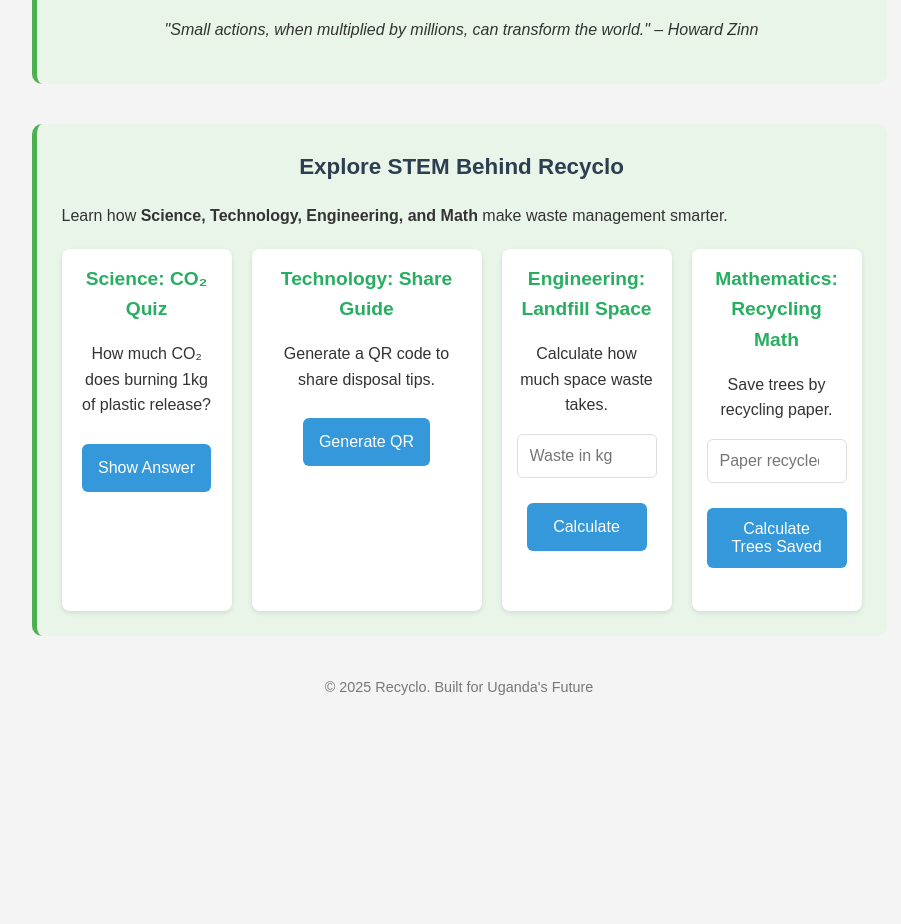
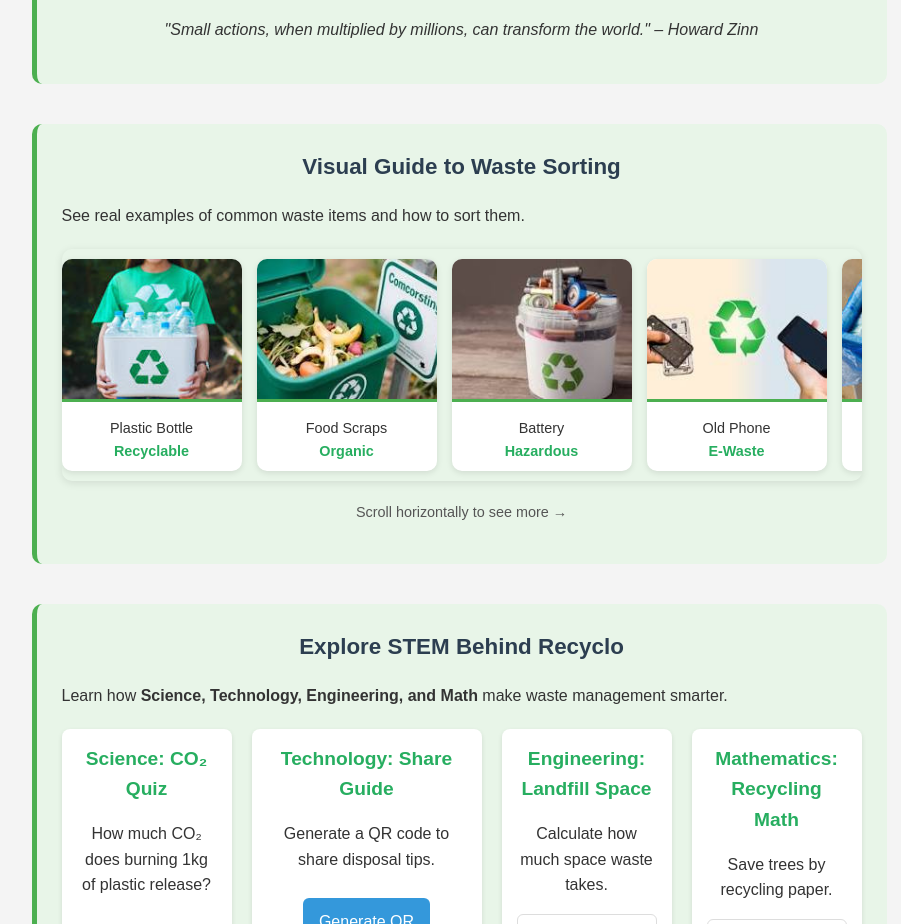
Before and after one commit to recycloug/recyclo, a plain HTML site: page index.html in a window 1280 px wide. Shown: the part 792-1716 px from the top of the page, without its empty margins (181-1082 px from the left). Before the commit the page ends 1506 px from the top, so only its background shows below. Drawn offline with Linux system fonts and the light colour scheme.

Commit message:
Add Images

```diff
--- a/index.html
+++ b/index.html
@@ -142,7 +142,7 @@
             margin-top: 20px;
         }
 
-        /* NEW: Force 4 cards in one row on large screens */
+        /* 4 cards in one row on large screens */
         @media (min-width: 900px) {
             .stem-grid {
                 grid-template-columns: repeat(4, 1fr);
@@ -178,6 +178,79 @@
             margin-top: 30px;
             color: #777;
             font-size: 0.9em;
+        }
+
+                /* Image Gallery Styles */
+        .image-gallery {
+            overflow: hidden;
+            margin: 20px 0;
+            border-radius: 10px;
+            box-shadow: 0 2px 8px rgba(0,0,0,0.1);
+        }
+
+        .gallery-track {
+            display: flex;
+            gap: 15px;
+            overflow-x: auto;
+            scroll-behavior: smooth;
+            padding: 10px 0;
+            scrollbar-width: thin;
+        }
+
+        .gallery-track::-webkit-scrollbar {
+            height: 8px;
+        }
+
+        .gallery-track::-webkit-scrollbar-track {
+            background: #f1f1f1;
+            border-radius: 10px;
+        }
+
+        .gallery-track::-webkit-scrollbar-thumb {
+            background: #4CAF50;
+            border-radius: 10px;
+        }
+
+        .gallery-item {
+            flex: 0 0 180px;
+            text-align: center;
+            background: white;
+            border-radius: 10px;
+            overflow: hidden;
+            box-shadow: 0 2px 6px rgba(0,0,0,0.1);
+            transition: transform 0.2s;
+        }
+
+        .gallery-item:hover {
+            transform: translateY(-5px);
+        }
+
+        .gallery-item img {
+            width: 100%;
+            height: 140px;
+            object-fit: cover;
+            border-bottom: 3px solid #4CAF50;
+        }
+
+        .gallery-item p {
+            margin: 8px 0;
+            font-size: 0.9em;
+            color: #333;
+        }
+
+        .gallery-item p strong {
+            color: #27ae60;
+            font-size: 1em;
+        }
+
+        /* Responsive */
+        @media (max-width: 600px) {
+            .gallery-item {
+                flex: 0 0 150px;
+            }
+            .gallery-item img {
+                height: 120px;
+            }
         }
     </style>
 </head>
@@ -224,6 +297,53 @@
 
         <p style="text-align: center; font-style: italic; margin-top: 20px;">
             "Small actions, when multiplied by millions, can transform the world." – Howard Zinn
+        </p>
+    </div>
+
+        <!-- Image Gallery Section -->
+    <div class="education">
+        <h2>Visual Guide to Waste Sorting</h2>
+        <p>See real examples of common waste items and how to sort them.</p>
+
+        <div class="image-gallery">
+            <div class="gallery-track">
+                <div class="gallery-item">
+                    <img src="images/plastic-bottle.jpeg" alt="Plastic Bottle - Recyclable">
+                    <p>Plastic Bottle<br><strong>Recyclable</strong></p>
+                </div>
+                <div class="gallery-item">
+                    <img src="images/food-scraps.jpeg" alt="Food Scraps - Organic">
+                    <p>Food Scraps<br><strong>Organic</strong></p>
+                </div>
+                <div class="gallery-item">
+                    <img src="images/battery.jpeg" alt="Battery - Hazardous">
+                    <p>Battery<br><strong>Hazardous</strong></p>
+                </div>
+                <div class="gallery-item">
+                    <img src="images/old-phone.jpeg" alt="Old Phone - E-Waste">
+                    <p>Old Phone<br><strong>E-Waste</strong></p>
+                </div>
+                <div class="gallery-item">
+                    <img src="images/diaper.jpeg" alt="Diaper - General Waste">
+                    <p>Diaper<br><strong>General Waste</strong></p>
+                </div>
+                <div class="gallery-item">
+                    <img src="images/cardboard.jpeg" alt="Cardboard - Recyclable">
+                    <p>Cardboard<br><strong>Recyclable</strong></p>
+                </div>
+                <div class="gallery-item">
+                    <img src="images/glass-bottle.png" alt="Glass Bottle - Recyclable">
+                    <p>Glass Bottle<br><strong>Recyclable</strong></p>
+                </div>
+                <div class="gallery-item">
+                    <img src="images/medical-waste.jpeg" alt="Medical Waste - Hazardous">
+                    <p>Medical Waste<br><strong>Hazardous</strong></p>
+                </div>
+            </div>
+        </div>
+
+        <p style="text-align: center; font-size: 0.9em; color: #555; margin-top: 15px;">
+            Scroll horizontally to see more →
         </p>
     </div>
 
```
Also changed, not shown: images/battery.jpeg (added), images/cardboard.jpeg (added), images/diaper.jpeg (added), images/food-scraps.jpeg (added), images/glass-bottle.png (added), images/medical-waste.jpeg (added), images/old-phone.jpeg (added), images/plastic-bottle.jpeg (added).
